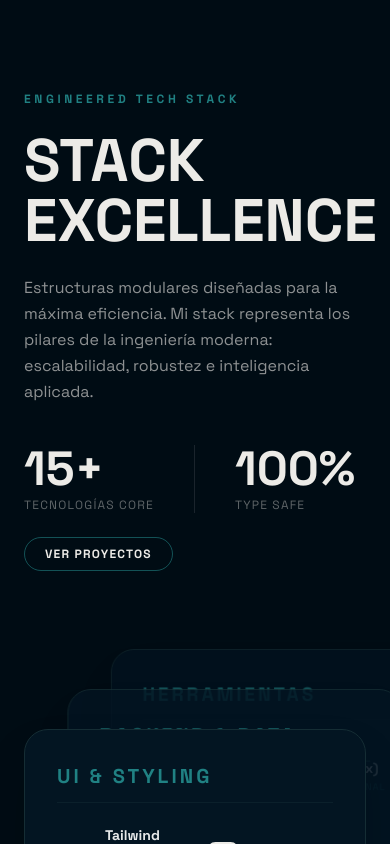
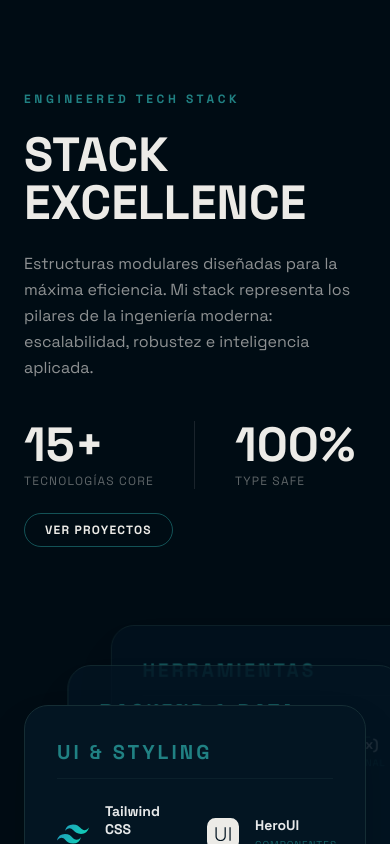
Before and after one commit to SamuelMarcano15/portfolio-SamuelMarcano, a Next.js app: page / in a window 390 px wide. Shown: the part 2880-3724 px from the top of the page. Built offline with nearby package versions, Linux system fonts and the light colour scheme; some icons are missing.

Commit message:
detalles de reponsive arreglado

```diff
--- a/components/sections/TechStack.tsx
+++ b/components/sections/TechStack.tsx
@@ -74,7 +74,7 @@ export default function TechStack() {
             Engineered Tech Stack
           </motion.p>
 
-          <motion.h2 variants={fadeUp} className="text-6xl md:text-7xl lg:text-8xl font-black uppercase leading-none text-foreground">
+          <motion.h2 variants={fadeUp} className="text-5xl md:text-7xl lg:text-8xl font-black uppercase leading-none text-foreground">
             Stack<br />Excellence
           </motion.h2>
 
```
